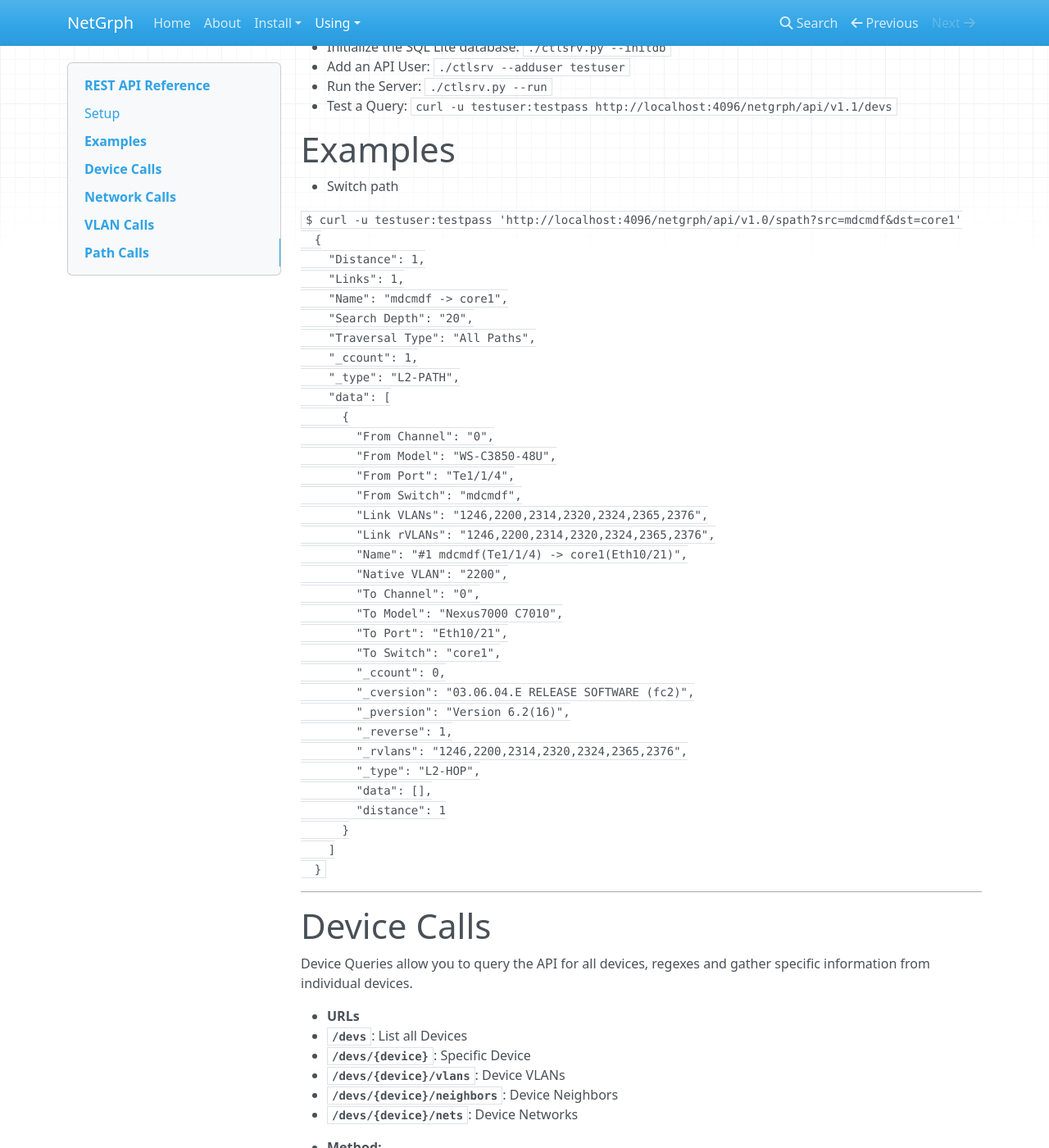
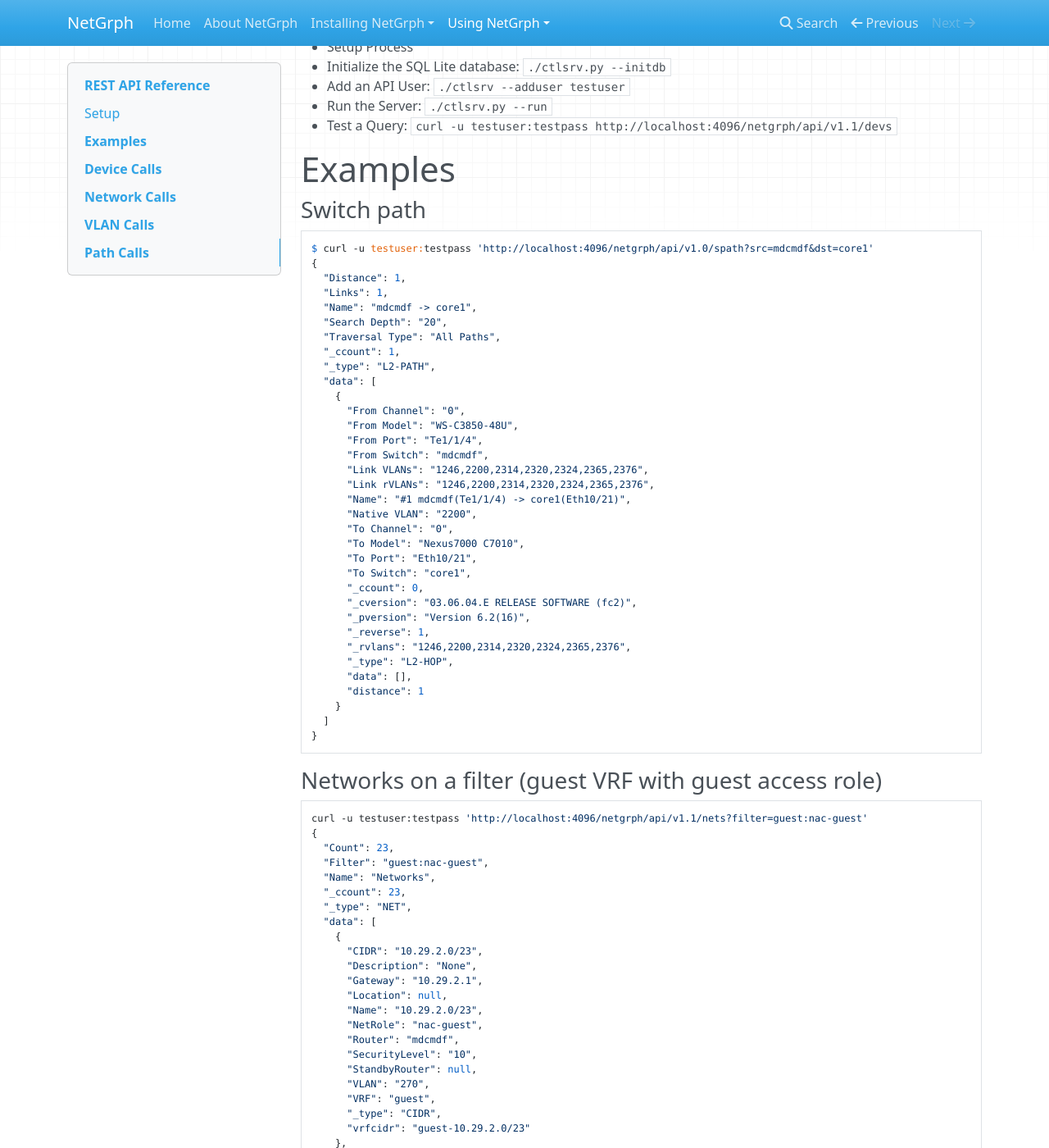
Before and after one commit to yantisj/netgrph, an MkDocs documentation site: the page built from docs/API.md, in a window 1280 px wide and 1400 px high, scrolled down 272 px. Shown: the whole window at 82% size. Built offline with MkDocs 1.6.1, drawn with Linux system fonts in a browser that asks for light colours; nearby versions of some CDN libraries; old or Windows-style settings are respelled for this version of MkDocs.

````diff
--- a/docs/API.md
+++ b/docs/API.md
@@ -6,52 +6,81 @@
 
 ## Setup
 * Configure the [api] section in netgrph.ini
-* Enable HTTPS with valid certs for listening beyond localhost
-* Initialize the SQL Lite database: ```./ctlsrv.py --initdb```
-* Add an API User: ```./ctlsrv --adduser testuser```
-* Run the Server: ```./ctlsrv.py --run```
-* Test a Query: ```curl -u testuser:testpass http://localhost:4096/netgrph/api/v1.1/devs```
+* Enable HTTPS using valid certs for serving API calls beyond localhost
+* Setup Process
+  * Initialize the SQL Lite database: ```./ctlsrv.py --initdb```
+  * Add an API User: ```./ctlsrv --adduser testuser```
+  * Run the Server: ```./ctlsrv.py --run```
+  * Test a Query: ```curl -u testuser:testpass http://localhost:4096/netgrph/api/v1.1/devs```
 
 # Examples
 
-* Switch path
+### Switch path
 
-  ```
-  $ curl -u testuser:testpass 'http://localhost:4096/netgrph/api/v1.0/spath?src=mdcmdf&dst=core1'
-  {
-    "Distance": 1,
-    "Links": 1,
-    "Name": "mdcmdf -> core1",
-    "Search Depth": "20",
-    "Traversal Type": "All Paths",
-    "_ccount": 1,
-    "_type": "L2-PATH",
-    "data": [
-      {
-        "From Channel": "0",
-        "From Model": "WS-C3850-48U",
-        "From Port": "Te1/1/4",
-        "From Switch": "mdcmdf",
-        "Link VLANs": "1246,2200,2314,2320,2324,2365,2376",
-        "Link rVLANs": "1246,2200,2314,2320,2324,2365,2376",
-        "Name": "#1 mdcmdf(Te1/1/4) -> core1(Eth10/21)",
-        "Native VLAN": "2200",
-        "To Channel": "0",
-        "To Model": "Nexus7000 C7010",
-        "To Port": "Eth10/21",
-        "To Switch": "core1",
-        "_ccount": 0,
-        "_cversion": "03.06.04.E RELEASE SOFTWARE (fc2)",
-        "_pversion": "Version 6.2(16)",
-        "_reverse": 1,
-        "_rvlans": "1246,2200,2314,2320,2324,2365,2376",
-        "_type": "L2-HOP",
-        "data": [],
-        "distance": 1
-      }
-    ]
-  }
-  ```
+```
+$ curl -u testuser:testpass 'http://localhost:4096/netgrph/api/v1.0/spath?src=mdcmdf&dst=core1'
+{
+  "Distance": 1,
+  "Links": 1,
+  "Name": "mdcmdf -> core1",
+  "Search Depth": "20",
+  "Traversal Type": "All Paths",
+  "_ccount": 1,
+  "_type": "L2-PATH",
+  "data": [
+    {
+      "From Channel": "0",
+      "From Model": "WS-C3850-48U",
+      "From Port": "Te1/1/4",
+      "From Switch": "mdcmdf",
+      "Link VLANs": "1246,2200,2314,2320,2324,2365,2376",
+      "Link rVLANs": "1246,2200,2314,2320,2324,2365,2376",
+      "Name": "#1 mdcmdf(Te1/1/4) -> core1(Eth10/21)",
+      "Native VLAN": "2200",
+      "To Channel": "0",
+      "To Model": "Nexus7000 C7010",
+      "To Port": "Eth10/21",
+      "To Switch": "core1",
+      "_ccount": 0,
+      "_cversion": "03.06.04.E RELEASE SOFTWARE (fc2)",
+      "_pversion": "Version 6.2(16)",
+      "_reverse": 1,
+      "_rvlans": "1246,2200,2314,2320,2324,2365,2376",
+      "_type": "L2-HOP",
+      "data": [],
+      "distance": 1
+    }
+  ]
+}
+```
+
+### Networks on a filter (guest VRF with guest access role)
+
+```
+curl -u testuser:testpass 'http://localhost:4096/netgrph/api/v1.1/nets?filter=guest:nac-guest'
+{
+  "Count": 23,
+  "Filter": "guest:nac-guest",
+  "Name": "Networks",
+  "_ccount": 23,
+  "_type": "NET",
+  "data": [
+    {
+      "CIDR": "10.29.2.0/23",
+      "Description": "None",
+      "Gateway": "10.29.2.1",
+      "Location": null,
+      "Name": "10.29.2.0/23",
+      "NetRole": "nac-guest",
+      "Router": "mdcmdf",
+      "SecurityLevel": "10",
+      "StandbyRouter": null,
+      "VLAN": "270",
+      "VRF": "guest",
+      "_type": "CIDR",
+      "vrfcidr": "guest-10.29.2.0/23"
+    },
+```
 ___
 
 # Device Calls
--- a/mkdocs.yml
+++ b/mkdocs.yml
@@ -1,12 +1,12 @@
 site_name: NetGrph
 pages:
 - Home: index.md
-- About: About.md
-- Install:
+- About NetGrph: About.md
+- Installing NetGrph:
     - Installation: INSTALL.md
     - Ansible Install: playbooks/README.md
-- Using:
-    - Overview: Tutorials.md
-    - CLI: CLI.md
-    - Path Finding: PathSample.md
+- Using NetGrph:
+    - Usage Overview: Tutorials.md
+    - Command Line Interface: CLI.md
+    - Topology and Pathfinding: PathSample.md
     - REST API Reference: API.md
````
